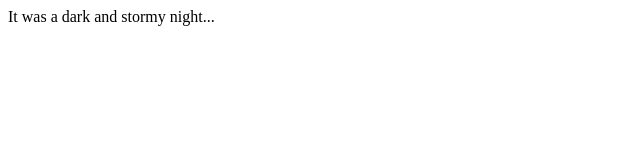
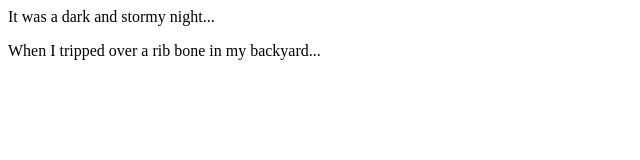
Before and after one commit to szug91/Fireside-story, a plain HTML site: page index.html in a window 1280 px wide. Shown: the whole page, without its empty margins (0-640 px from the left). Drawn offline with Linux system fonts and the light colour scheme.

Commit message:
added second line of story

```diff
--- a/index.html
+++ b/index.html
@@ -1,5 +1,6 @@
 <html>
   <body>
     <p>It was a dark and stormy night...</p>
+    <p>When I tripped over a rib bone in my backyard...</p>
   </body>
 </html>
```
